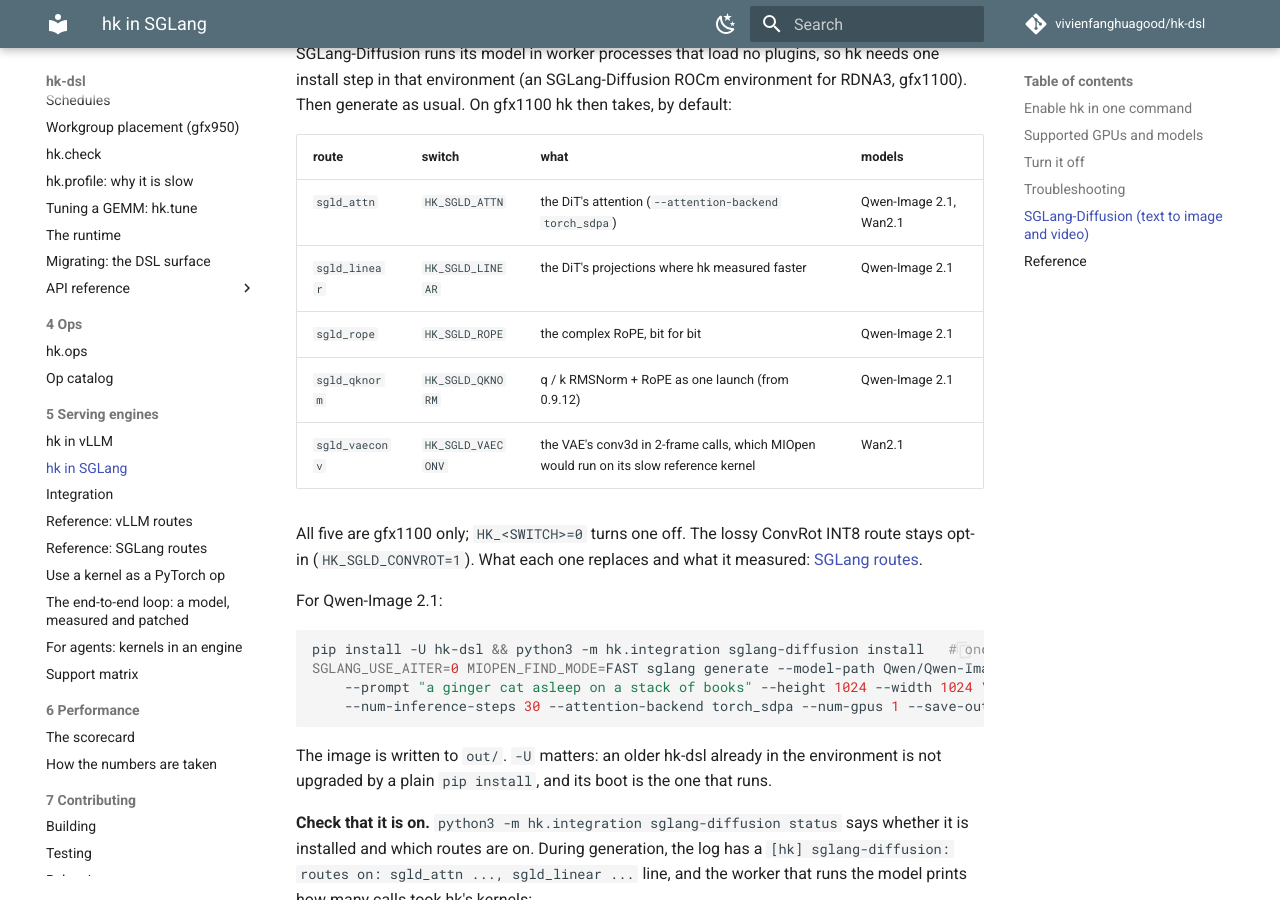
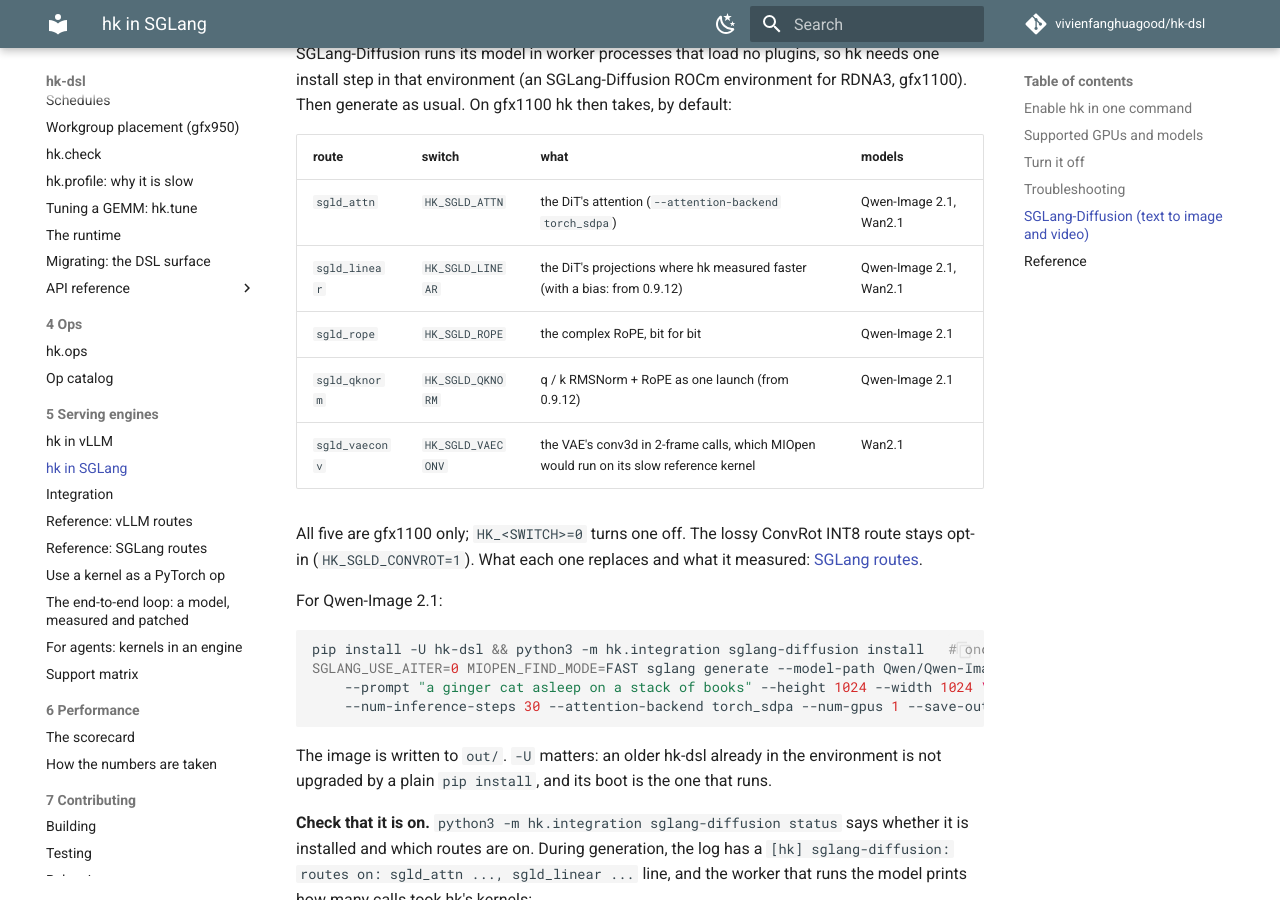
Before and after one commit to vivienfanghuagood/hk-dsl, an MkDocs documentation site: the page built from docs/sglang.md, in a window 1280 px wide and 900 px high, scrolled down 2452 px. Built offline with MkDocs 1.6.1 and Material for MkDocs 9.7.7, drawn with Linux system fonts in a browser that asks for light colours; comment, search, counter and statistics services are not loaded.

Commit message:
docs(sglang): sgld_linear takes Wan2.1's projections too (#317)
Co-Authored-By: Claude <noreply@anthropic.com>

```diff
--- a/docs/sglang.md
+++ b/docs/sglang.md
@@ -113,7 +113,7 @@ takes, by default:
 | route | switch | what | models |
 |---|---|---|---|
 | `sgld_attn` | `HK_SGLD_ATTN` | the DiT's attention (`--attention-backend torch_sdpa`) | Qwen-Image 2.1, Wan2.1 |
-| `sgld_linear` | `HK_SGLD_LINEAR` | the DiT's projections where hk measured faster | Qwen-Image 2.1 |
+| `sgld_linear` | `HK_SGLD_LINEAR` | the DiT's projections where hk measured faster (with a bias: from 0.9.12) | Qwen-Image 2.1, Wan2.1 |
 | `sgld_rope` | `HK_SGLD_ROPE` | the complex RoPE, bit for bit | Qwen-Image 2.1 |
 | `sgld_qknorm` | `HK_SGLD_QKNORM` | q / k RMSNorm + RoPE as one launch (from 0.9.12) | Qwen-Image 2.1 |
 | `sgld_vaeconv` | `HK_SGLD_VAECONV` | the VAE's conv3d in 2-frame calls, which MIOpen would run on its slow reference kernel | Wan2.1 |
```
